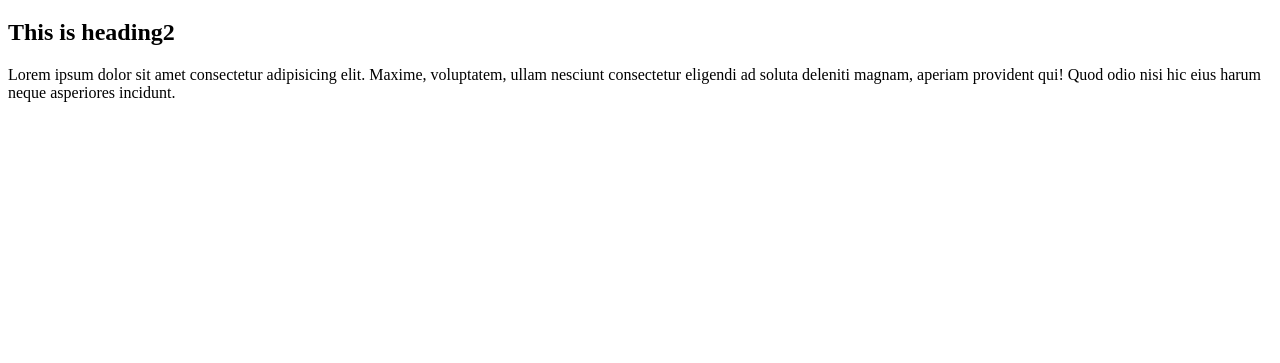
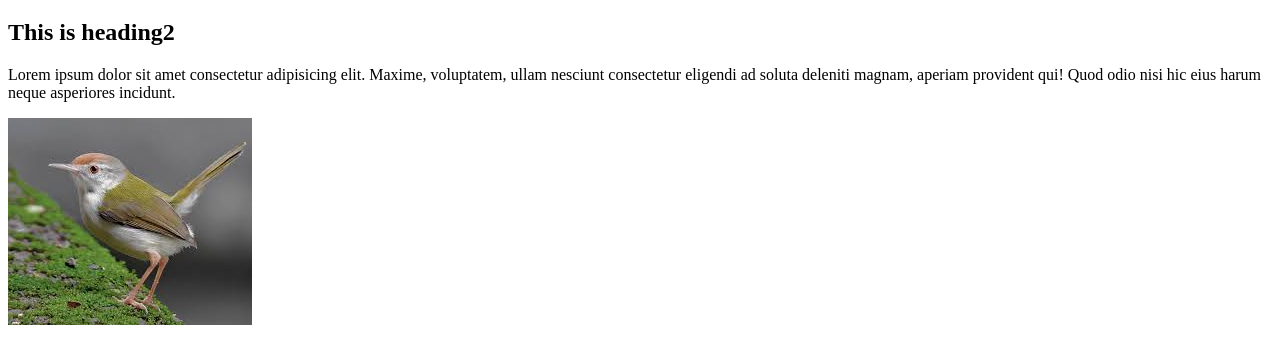
Before and after one commit to afroja-akter/just-example, a plain HTML site: page index.html in a window 1280 px wide. Shown: the part 61-424 px from the top of the page. Drawn offline with Linux system fonts and the light colour scheme.

Commit message:
add a picture

```diff
--- a/index.html
+++ b/index.html
@@ -9,5 +9,7 @@
     <h1>This is heading1</h1>
     <h2>This is heading2</h2>
     <p>Lorem ipsum dolor sit amet consectetur adipisicing elit. Maxime, voluptatem, ullam nesciunt consectetur eligendi ad soluta deleniti magnam, aperiam provident qui! Quod odio nisi hic eius harum neque asperiores incidunt.</p>
+
+    <img src="bird.jpg" alt="a bird">
 </body>
 </html>
```
Also changed, not shown: bird.jpg (added).
